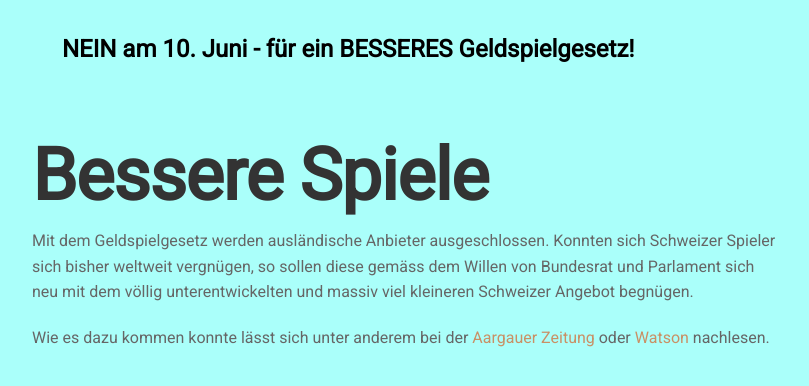
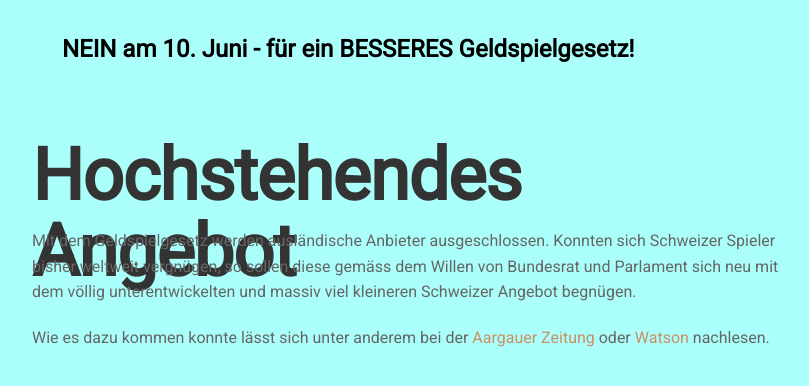
Before and after one commit to geldspielgesetz/geldspielgesetz.github.io, a Jekyll site: the page built from argumente/bessere-spiele.md, in a window 1280 px wide. Shown: the top 386 px of the page, without its empty margins (233-1042 px from the left). Built offline with Jekyll 4.4.1, drawn with Linux system fonts in a browser that asks for light colours.

Commit message:
Fix typo, improve title

```diff
--- a/argumente/bessere-spiele.md
+++ b/argumente/bessere-spiele.md
@@ -1,8 +1,8 @@
 ---
 layout: post
-title: 'Bessere Spiele'
+title: 'Hochstehendes Angebot'
 ---
-Mit dem Geldspielgesetz werden ausländische Anbieter ausgeschlossen. Konnten sich Schweizer Spieler sich bisher weltweit vergnügen, so sollen diese gemäss dem Willen von Bundesrat und Parlament sich neu mit dem völlig unterentwickelten und massiv viel kleineren Schweizer Angebot begnügen.
+Mit dem Geldspielgesetz werden ausländische Anbieter ausgeschlossen. Konnten sich Schweizer Spieler bisher weltweit vergnügen, so sollen diese gemäss dem Willen von Bundesrat und Parlament sich neu mit dem völlig unterentwickelten und massiv viel kleineren Schweizer Angebot begnügen.
 
 Wie es dazu kommen konnte lässt sich unter anderem bei der [Aargauer Zeitung][1] oder [Watson][2] nachlesen.
 
```
